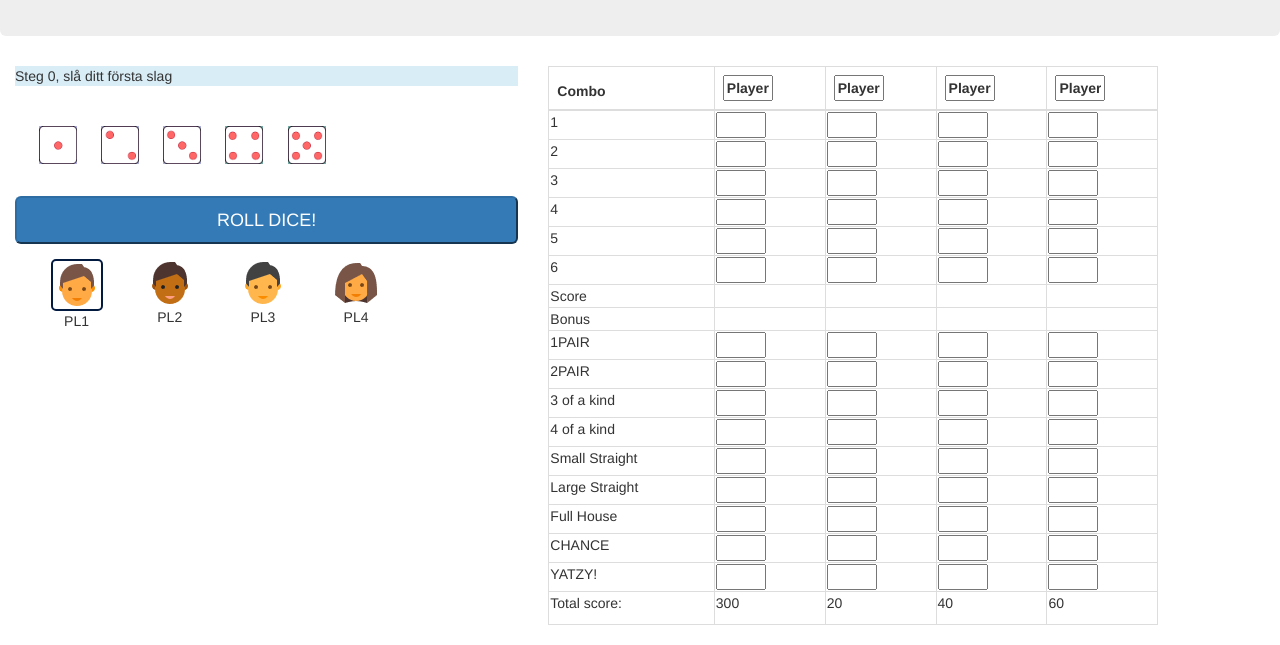
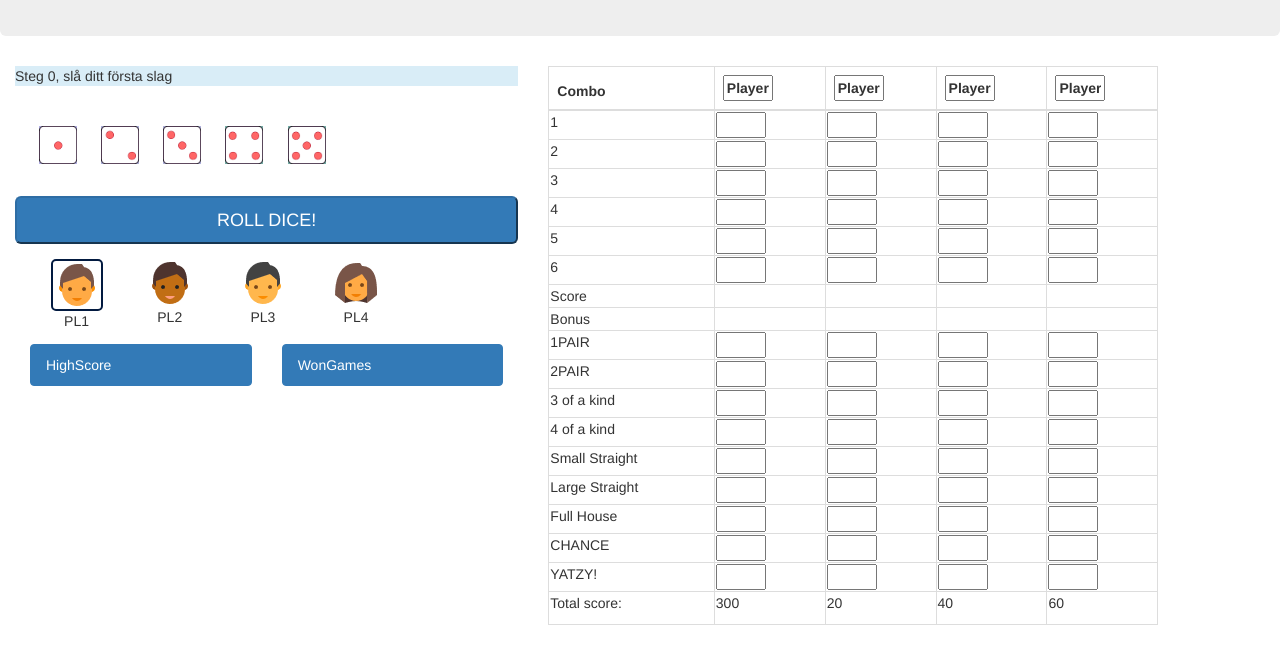
Before and after one commit to masoud1992/projectyatzy, a plain HTML site: page index.html in a window 1280 px wide. Shown: the part 159-804 px from the top of the page. Drawn offline with nearby package versions, Linux system fonts and the light colour scheme; no server answers.

Commit message:
UI Rubrik på statListor

```diff
--- a/index.html
+++ b/index.html
@@ -55,12 +55,13 @@
 
                 <div class="statisticsHigh col-lg-6  col-sm-3">
                     <ul class="list-group highScoreList">
+					<li class='list-group-item active'>HighScore</li>
 
                     </ul>
                 </div>
                 <div class="statisticsWon col-lg-6 col-sm-3">
                     <ul class="list-group wonGamesList">
-
+					<li class='list-group-item active'>WonGames</li>
 
 				</ul>
             </div>
```
